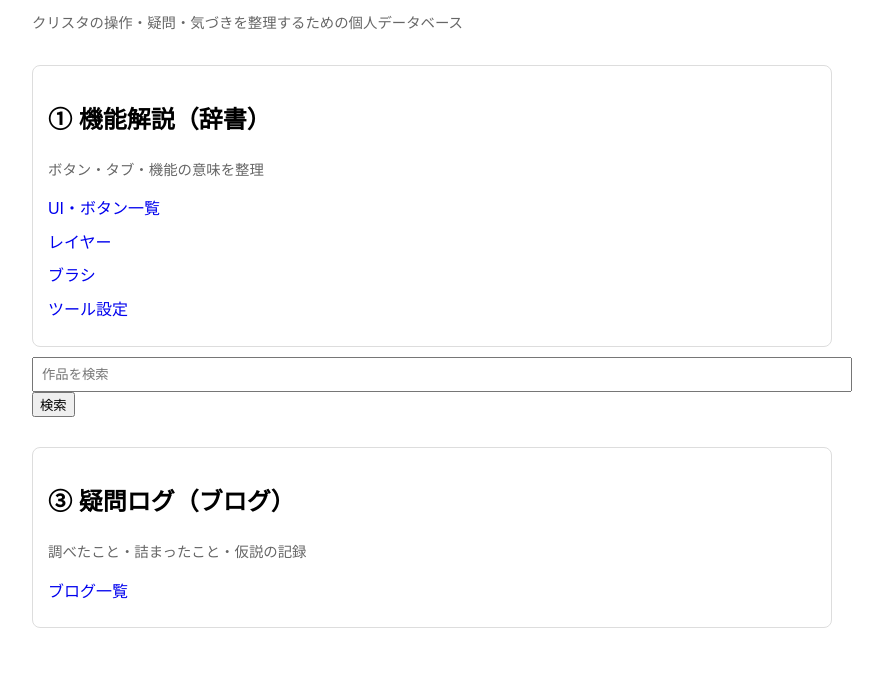
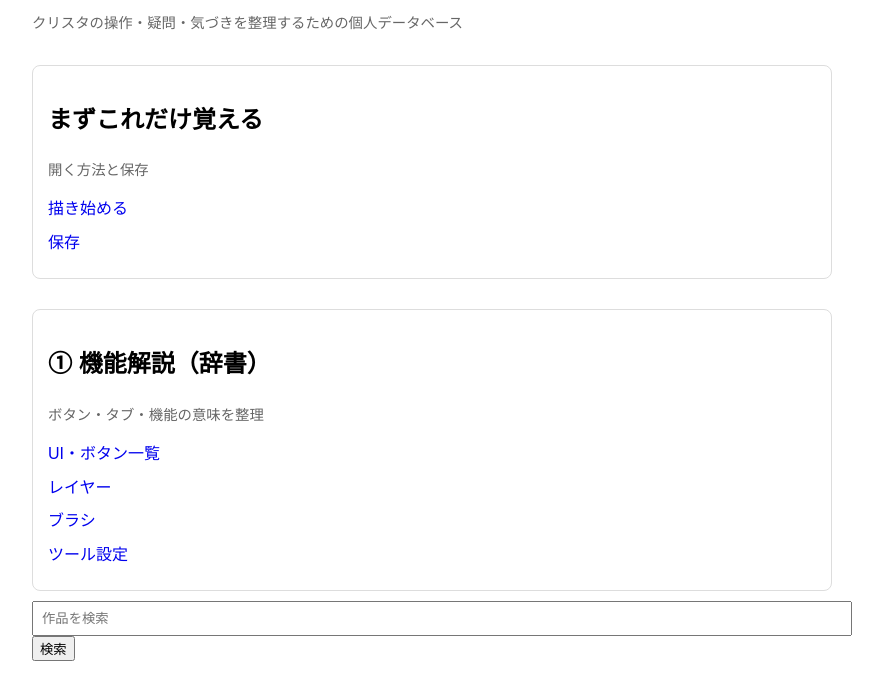
Before and after one commit to Azaleacreativeroom888/clipstudioazalea, a plain HTML site: page index.html in a window 1280 px wide. Shown: the part 94-783 px from the top of the page, without its empty margins (208-1091 px from the left). Drawn offline with Linux system fonts and the light colour scheme.

Commit message:
Add links for opening and saving methods

```diff
--- a/index.html
+++ b/index.html
@@ -48,6 +48,15 @@
 
   <!-- 機能解説 -->
   <div class="section">
+    <h2>まずこれだけ覚える</h2>
+    <p class="note">開く方法と保存</p>
+
+    <a href="begging.html">描き始める</a>
+    <a href="save.html">保存</a>
+  </div>
+
+  <!-- 機能解説 -->
+  <div class="section">
     <h2>① 機能解説（辞書）</h2>
     <p class="note">ボタン・タブ・機能の意味を整理</p>
 
```
